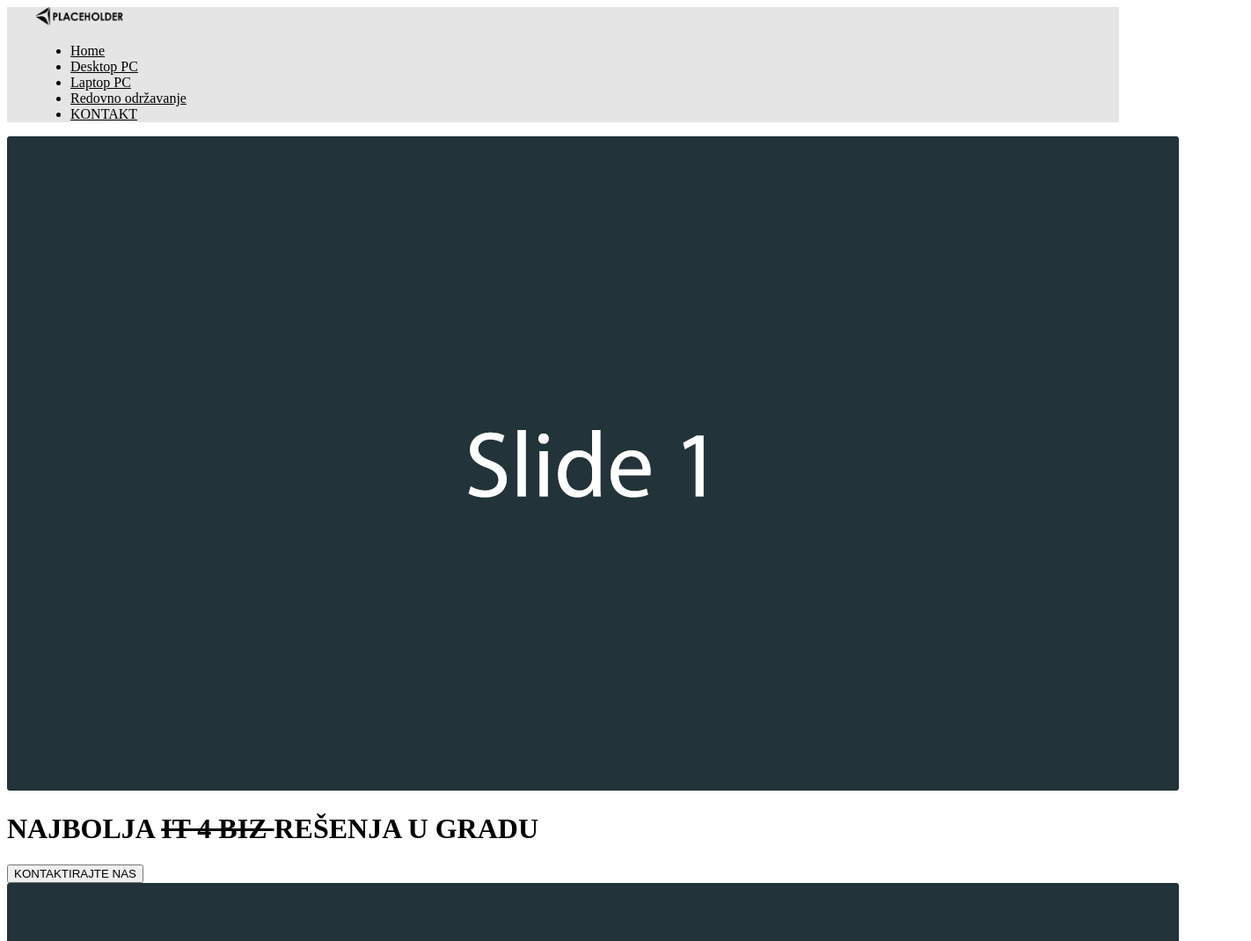
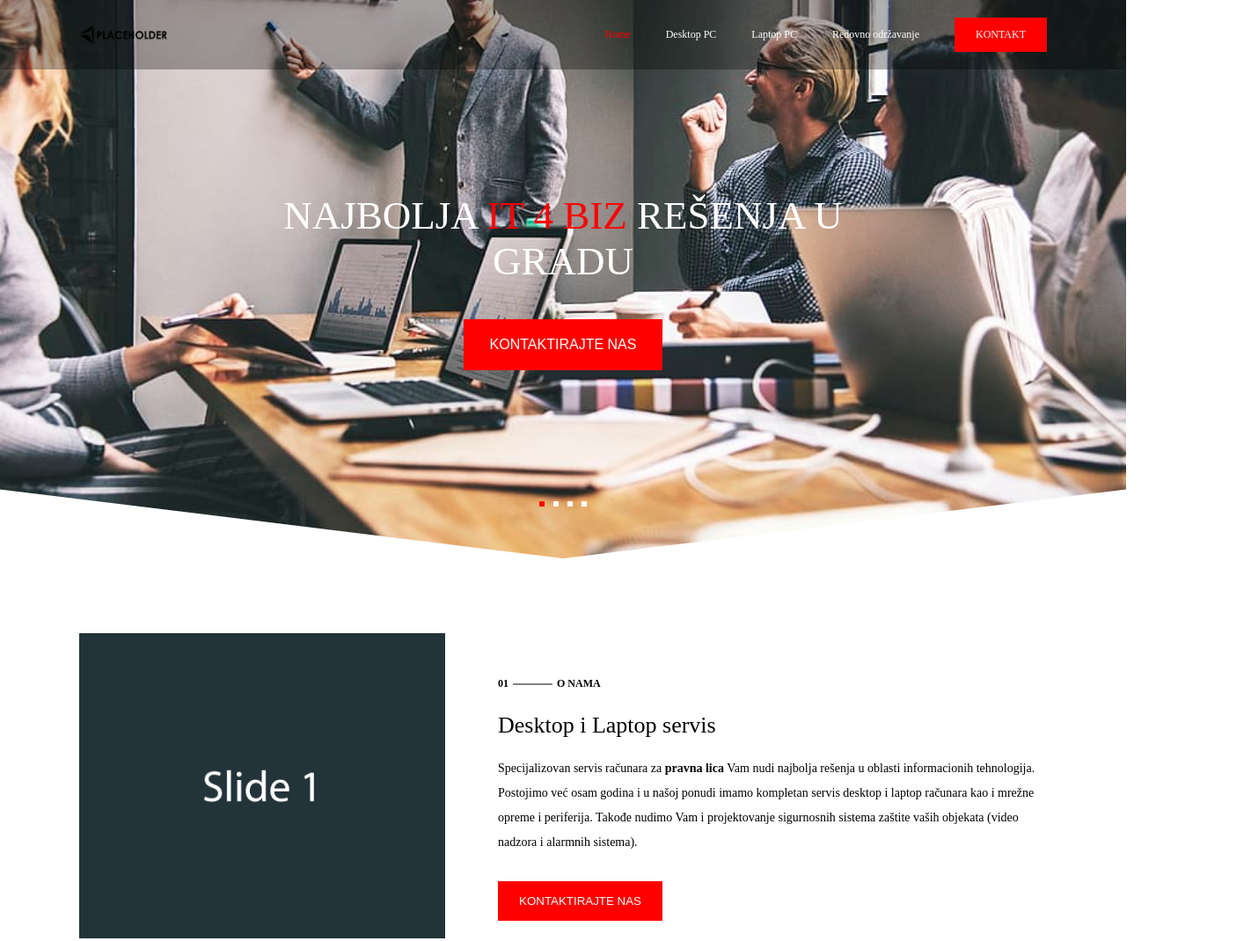
Before and after one commit to empege/nbg-team, a plain HTML site: page assets/index.html in a window 1280 px wide. Shown: the top 1070 px of the page at 88% size, 1422 px wide, since content can reach past the window. Drawn offline with Linux system fonts and the light colour scheme.

Commit message:
styling - masthead, navigation, hero, prve dve sekcije - css only

```diff
--- a/assets/index.html
+++ b/assets/index.html
@@ -13,20 +13,22 @@
   <!-- Masthead Start -->
   <div class="o-masthead">
 
-    <div class="g-container">
+    <div class="g-container h-flex-row h-flex-space-between">
 
       <div class="o-masthead__logo-wrapper">
-        <img class="o-masthead__logo" src="./img/logo.png" alt="logo">
+        <a class="o-masthead__logo" href="#">
+          <img class="o-masthead__logo-img" src="./img/logo.png" alt="logo">
+        </a>
       </div>
 
       <!-- Navigation Start -->
-      <nav class="m-navigation m-navigation--active">
+      <nav class="m-navigation">
         <ul class="m-navigation__items">
-          <li class="m-navigation__item-wrapper"><a class="m-navigation__item" href="#"/>Home</a></li>
-          <li class="m-navigation__item-wrapper"><a class="m-navigation__item" href="#desktop"/>Desktop PC</a></li>
-          <li class="m-navigation__item-wrapper"><a class="m-navigation__item" href="#laptop"/>Laptop PC</a></li>
-          <li class="m-navigation__item-wrapper"><a class="m-navigation__item" href="#odrzavanje"/>Redovno održavanje</a></li>
-          <li class="m-navigation__item-wrapper m-navigation__item--active"><a class="m-navigation__item" href="#kontakt"/>KONTAKT</a></li>
+          <li class="m-navigation__item"><a class="m-navigation__link m-navigation__link--active" href="#"/>Home</a></li>
+          <li class="m-navigation__item"><a class="m-navigation__link" href="#desktop"/>Desktop PC</a></li>
+          <li class="m-navigation__item"><a class="m-navigation__link" href="#laptop"/>Laptop PC</a></li>
+          <li class="m-navigation__item"><a class="m-navigation__link" href="#odrzavanje">Redovno održavanje</a></li>
+          <li class="m-navigation__item m-navigation__item--active"><a class="m-navigation__link" href="#kontakt"/>KONTAKT</a></li>
         </ul>
       </nav>
       <!-- Navigation End -->
@@ -39,32 +41,44 @@
   <!-- Header Slider Start -->
   <header class="m-hero">
 
+    <div class="m-hero__slides">
+
       <div class="m-hero__slide">
-      <img src="./img/slide.png" alt="slide" class="m-hero__image">
+        <img src="./img/hero.jpg" alt="slide" class="m-hero__image">
+        <div class="m-hero__slide-text">
           <h1 class="m-hero__title">NAJBOLJA <del>IT 4 BIZ </del>REŠENJA U GRADU</h1>
           <button class="m-hero__cta-btn">KONTAKTIRAJTE NAS</button>
         </div>
-
-    <div class="m-hero__slide">
-      <img src="./img/slide.png" alt="slide" class="m-hero__image">
-      <h2 class="m-hero__title">NAJBOLJA <del>IT 4 BIZ </del>REŠENJA U GRADU</h2>
-      <button class="m-hero__cta-btn">KONTAKTIRAJTE NAS</button>
       </div>
 
       <div class="m-hero__slide">
-      <img src="./img/slide.png" alt="slide" class="m-hero__image">
-      <h2 class="m-hero__title">NAJBOLJA <del>IT 4 BIZ </del>REŠENJA U GRADU</h2>
+        <img src="./img/hero.jpg" alt="slide" class="m-hero__image">
+        <div class="m-hero__slide-text">
+          <h1 class="m-hero__title">NAJBOLJA <del>IT 4 BIZ </del>REŠENJA U GRADU</h1>
           <button class="m-hero__cta-btn">KONTAKTIRAJTE NAS</button>
+        </div>
       </div>
 
       <div class="m-hero__slide">
-      <img src="./img/slide.png" alt="slide" class="m-hero__image">
-      <h2 class="m-hero__title">NAJBOLJA <del>IT 4 BIZ </del>REŠENJA U GRADU</h2>
+        <img src="./img/hero.jpg" alt="slide" class="m-hero__image">
+        <div class="m-hero__slide-text">
+          <h1 class="m-hero__title">NAJBOLJA <del>IT 4 BIZ </del>REŠENJA U GRADU</h1>
           <button class="m-hero__cta-btn">KONTAKTIRAJTE NAS</button>
+        </div>
+      </div>
+
+      <div class="m-hero__slide">
+        <img src="./img/hero.jpg" alt="slide" class="m-hero__image">
+        <div class="m-hero__slide-text">
+          <h1 class="m-hero__title">NAJBOLJA <del>IT 4 BIZ </del>REŠENJA U GRADU</h1>
+          <button class="m-hero__cta-btn">KONTAKTIRAJTE NAS</button>
+        </div>
+      </div>
+
     </div>
 
     <div class="m-hero__bullets-wrapper">
-      <div class="m-hero__bullet"></div>
+      <div class="m-hero__bullet m-hero__bullet--active"></div>
       <div class="m-hero__bullet"></div>
       <div class="m-hero__bullet"></div>
       <div class="m-hero__bullet"></div>
@@ -149,7 +163,7 @@
         <div class="m-service-description__text-wrapper">
 
           <!-- U ovom slucaju ne postoji -->
-          <div class="m-service-description__reference-title-wrapper"></div>
+          <!-- <div class="m-service-description__reference-title-wrapper"></div> -->
 
           <h4 class="m-service-description__text-title">Servis Desktop Računara</h4>
 
@@ -172,7 +186,7 @@
           </div>
 
           <!-- U ovom slucaju ne postoji -->
-          <button class="m-service-description__cta-btn"></button>
+          <!-- <button class="m-service-description__cta-btn"></button> -->
 
         </div>
 
@@ -207,13 +221,13 @@
             </ul>
 
             <p>
-              Sve što treba da uradite je da nam pošaljete e-mail na <del>office@nbgteam.rs</del> sa Vašim potrebama, a naš tim će Vam odgovoriti sa predlogom rešenja u najkraćem vremenskom roku...
+              Sve što treba da uradite je da nam pošaljete e-mail na <del><strong>office@nbgteam.rs</strong></del> sa Vašim potrebama, a naš tim će Vam odgovoriti sa predlogom rešenja u najkraćem vremenskom roku...
             </p>
 
           </div>
 
           <!-- U ovom slucaju ne postoji -->
-          <button class="m-service-description__cta-btn"></button>
+          <!-- <button class="m-service-description__cta-btn"></button> -->
 
         </div>
 
@@ -433,10 +447,10 @@
           <!-- Navigation Start -->
           <nav class="m-navigation">
             <ul class="m-navigation__items">
-              <li class="m-navigation__item"><a href="#desktop"/>Desktop PC</a></li>
-              <li class="m-navigation__item"><a href="#laptop"/>Laptop PC</a></li>
-              <li class="m-navigation__item"><a href="#odrzavanje"/>Redovno održavanje</a></li>
-              <li class="m-navigation__item"><a href="#kontakt"/>KONTAKT</a></li>
+              <li class="m-navigation__item"><a class="m-navigation__link" href="#desktop"/>Desktop PC</a></li>
+              <li class="m-navigation__item"><a class="m-navigation__link" href="#laptop"/>Laptop PC</a></li>
+              <li class="m-navigation__item"><a class="m-navigation__link" href="#odrzavanje"/>Redovno održavanje</a></li>
+              <li class="m-navigation__item"><a class="m-navigation__link" href="#kontakt"/>KONTAKT</a></li>
             </ul>
           </nav>
           <!-- Navigation End -->
--- a/assets/scss/main.scss
+++ b/assets/scss/main.scss
@@ -1,9 +1,12 @@
 @import "partials/fonts";
 @import "partials/variables";
 @import "partials/mixins";
+@import "partials/reset";
 @import "partials/grid";
 
 // Global components
 @import "../../template-parts/1pager/1pager";
 @import "../../template-parts/masthead/masthead";
 @import "../../template-parts/navigation/navigation";
+@import "../../template-parts/hero/hero";
+@import "../../template-parts/service-description/service-description";
--- a/assets/scss/partials/_grid.scss
+++ b/assets/scss/partials/_grid.scss
@@ -1,4 +1,17 @@
 .g-container {
-  max-width: 1200px;
+  max-width: 1100px;
   margin: 0 auto;
 }
+
+.h-flex {
+  display: flex;
+}
+
+.h-flex-row {
+  display: flex;
+  flex-direction: row;
+}
+
+.h-flex-space-between {
+  justify-content: space-between;
+}
--- /dev/null
+++ b/assets/scss/partials/_reset.scss
@@ -0,0 +1,37 @@
+html {
+  margin: 0;
+  padding: 0;
+}
+
+body {
+  margin: 0;
+  padding: 0;
+  box-sizing: border-box;
+}
+
+h1,
+h2,
+h3,
+h4,
+h5,
+h6 {
+  font-weight: normal;
+  margin: 0;
+  padding: 0;
+}
+
+ul,
+li,
+p,
+a {
+  margin: 0;
+  padding: 0;
+}
+
+ul {
+  list-style-type: none;
+}
+
+a {
+  text-decoration: none;
+}
--- a/assets/scss/partials/_variables.scss
+++ b/assets/scss/partials/_variables.scss
@@ -1,2 +1,4 @@
 $c-white: #fff;
 $c-black: #000;
+$c-gray: gray;
+$c-special: red;
--- /dev/null
+++ b/template-parts/hero/_hero.scss
@@ -0,0 +1,93 @@
+.m-hero {
+  height: 80vh;
+  position: relative;
+  overflow: hidden;
+
+  &::before {
+    content: "";
+    position: absolute;
+    bottom: -495px;
+    background-color: white;
+    width: 100%;
+    height: 500px;
+    transform: skew(0deg, 7deg);
+    z-index: 10;
+  }
+
+  &::after {
+    content: "";
+    position: absolute;
+    bottom: -495px;
+    background-color: white;
+    width: 100%;
+    height: 500px;
+    transform: skew(0deg, -7deg);
+    z-index: 10;
+  }
+
+  &__bullets-wrapper {
+    position: absolute;
+    bottom: 10%;
+    left: 50%;
+    transform: translateX(-50%);
+    display: flex;
+  }
+
+  &__bullet {
+    width: 6px;
+    height: 6px;
+    background-color: $c-white;
+    margin: 0 5px;
+    cursor: pointer;
+
+    &--active {
+      background-color: $c-special;
+    }
+  }
+
+  &__slides {
+    height: 100%;
+    display: flex;
+  }
+
+  &__slide {
+    position: relative;
+    height: 100%;
+    min-width: 100%;
+  }
+
+  &__image {
+    width: 100%;
+    height: 100%;
+    object-fit: cover;
+    object-position: top;
+  }
+
+  &__slide-text {
+    text-align: center;
+    position: absolute;
+    top: 50%;
+    left: 50%;
+    transform: translate(-50%, -50%);
+    color: $c-white;
+
+    del {
+      text-decoration: none;
+      color: $c-special;
+    }
+  }
+
+  &__title {
+    margin-bottom: 40px;
+    font-size: 45px;
+  }
+
+  &__cta-btn {
+    background-color: $c-special;
+    color: $c-white;
+    padding: 20px 30px;
+    font-size: 16px;
+    border: none;
+    cursor: pointer;
+  }
+}
--- a/template-parts/masthead/_masthead.scss
+++ b/template-parts/masthead/_masthead.scss
@@ -1,13 +1,24 @@
 .o-masthead {
-  background-color: rgba($c-black, 0.1);
+  position: fixed;
+  top: 0;
+  left: 0;
+  right: 0;
+  z-index: 100;
+  background-color: rgba($c-black, 0.3);
+  padding: 20px;
 
   &__logo-wrapper {
     width: 100px;
-    display: inline-block;
+    display: flex;
   }
 
   &__logo {
+    display: flex;
+  }
+
+  &__logo-img {
     width: 100%;
+    object-fit: contain;
   }
 
   &--active {
--- a/template-parts/navigation/_navigation.scss
+++ b/template-parts/navigation/_navigation.scss
@@ -1,10 +1,39 @@
 .m-navigation {
+  &__items {
+    display: flex;
+    flex-direction: row;
+    height: 100%;
+  }
+
   &__item {
+    font-size: 12px;
+    margin-right: 40px;
+    display: flex;
+
+    &:last-child {
+      margin-right: 0px;
+    }
+
+    &--active {
+      .m-navigation__link {
+        background-color: $c-special;
+        padding: 12px 24px;
+      }
+    }
+  }
+
+  &__link {
     color: $c-white;
+    display: flex;
+    align-self: center;
+
+    &--active {
+      color: $c-special;
+    }
   }
 
   &--active {
-    .m-navigation__item {
+    .m-navigation__item:not(.m-navigation__item--active) .m-navigation__link {
       color: $c-black;
     }
   }
--- /dev/null
+++ b/template-parts/service-description/_service-description.scss
@@ -0,0 +1,104 @@
+.m-service-description {
+  padding: 30px 0;
+
+  &__content-wrapper {
+    display: flex;
+
+    &--reverse {
+      flex-direction: row-reverse;
+
+      .m-service-description__text-wrapper {
+        margin-left: 0;
+      }
+    }
+  }
+
+  &__image-wrapper {
+    width: 40%;
+  }
+
+  &__image {
+    width: 100%;
+    height: 100%;
+    object-fit: cover;
+  }
+
+  &__text-wrapper {
+    width: 60%;
+    margin-left: 60px;
+  }
+
+  &__reference-title-wrapper {
+    margin-top: 50px;
+  }
+
+  &__reference-title {
+    display: flex;
+    font-size: 12px;
+    font-weight: bold;
+    margin-bottom: 25px;
+  }
+
+  &__reference-title-divider {
+    width: 45px;
+    height: 2px;
+    margin: 0 5px;
+    background-color: $c-gray;
+    align-self: center;
+  }
+
+  &__title {
+    font-size: 26px;
+    margin-bottom: 20px;
+  }
+
+  &__text-title {
+    font-weight: bold;
+    font-size: 20px;
+    margin-bottom: 10px;
+  }
+
+  &__richtext {
+    line-height: 2;
+    margin-bottom: 30px;
+
+    p {
+      margin-bottom: 8px;
+      font-size: 14px;
+    }
+
+    strong {
+      font-weight: bold;
+    }
+
+    ul {
+      columns: 2;
+      padding-left: 16px;
+    }
+
+    li {
+      &::before {
+        position: relative;
+        content: "\25A0";
+        color: red;
+        display: inline-block;
+        width: 16px;
+        top: -2px;
+        margin-left: -16px;
+      }
+    }
+
+    del {
+      text-decoration: none;
+      color: $c-special;
+    }
+  }
+
+  &__cta-btn {
+    padding: 15px 24px;
+    background-color: $c-special;
+    color: $c-white;
+    border: none;
+    margin-bottom: 20px;
+  }
+}
```
Also changed, not shown: assets/css/main.css, assets/img/hero.jpg (added). Lines whose indentation alone changed are shown as unchanged.
